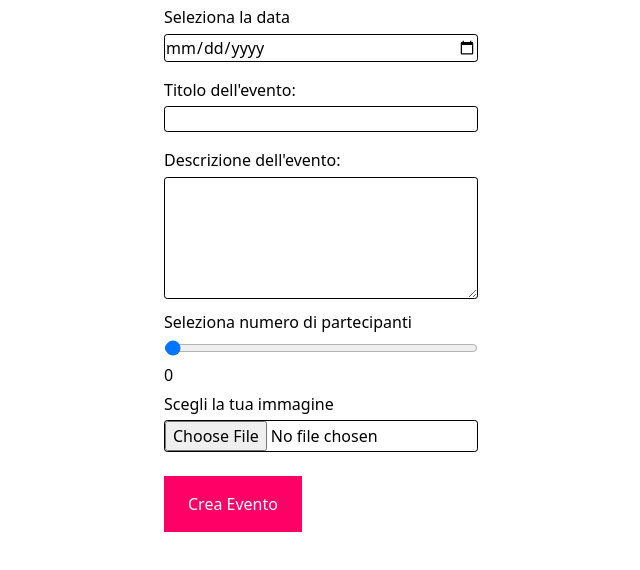
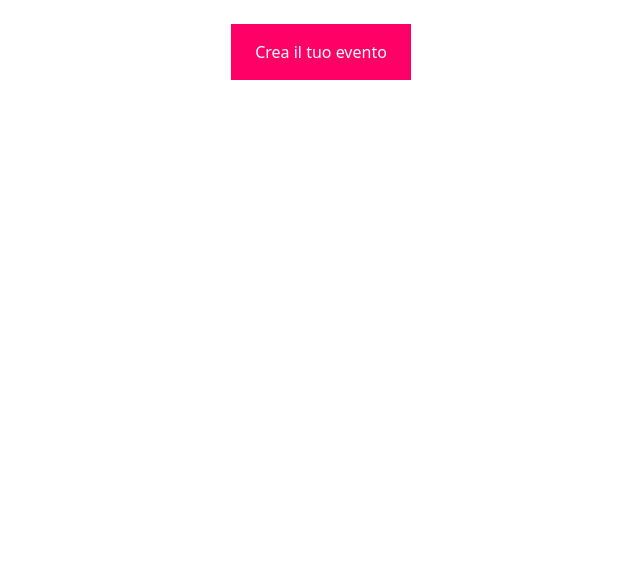
Before and after one commit to Mariowebcs/Develhope-Progetto-Finale, a React (Create React App) app in the folder eveny/: page / in a window 1280 px wide. Shown: the top 570 px of the page, without its empty margins (319-959 px from the left). Built offline with nearby package versions, Linux system fonts and the light colour scheme.

Commit message:
add input.js

```diff
--- a/eveny/src/components/CreateEvent.js
+++ b/eveny/src/components/CreateEvent.js
@@ -1,12 +1,30 @@
-import React from "react";
+import React, { useState } from "react";
 import CreateEventForm from "./CreateEventForm";
 
-const CreateEvent = () => {
-    return (
-        <div className="flex justify-center items-center">
-            <CreateEventForm />
-        </div>
-    )
-}
+const CreateEvent = (props) => {
+  const [isEditing, setIsEditing] = useState(false);
+
+  const startEditing = () => {
+    setIsEditing(true);
+  };
+
+  const stopEditing = () => {
+    setIsEditing(false);
+  };
+
+  return (
+    <div className="flex justify-center items-center">
+      {!isEditing && (
+        <button
+          onClick={startEditing}
+          className="mt-6 py-4 px-6 text-white bg-[#ff0066] mx-4"
+        >
+          Crea il tuo evento
+        </button>
+      )}
+      {isEditing && <CreateEventForm onCancel={stopEditing} />}
+    </div>
+  );
+};
 
 export default CreateEvent;
--- a/eveny/src/components/CreateEventForm.js
+++ b/eveny/src/components/CreateEventForm.js
@@ -42,6 +42,11 @@ const CreateEventForm = (props) => {
         eventImage : imgSelected
     }
     console.log(dataEvent);
+    setEventTitle("")
+    setEventDescription("")
+    setEventDate("")
+    setImgSelected("")
+    setNumMembers(2)
   }
 
   return (
@@ -54,6 +59,7 @@ const CreateEventForm = (props) => {
             min={`${year}-${month}-${day}`}
             onChange={changeEventDateHandler}
             value={eventDate}
+            required
           />
         </div>
         <div className="input-form my-4 text-black">
@@ -101,7 +107,9 @@ const CreateEventForm = (props) => {
           <label htmlFor="user-img">Scegli la tua immagine</label>
           <input type="file" required value={imgSelected} onChange={changeImgSelectedHandler}/>
         </div>
-        <button type="submit" className="mt-6 py-4 px-6 text-white bg-[#ff0066]">Crea Evento</button>
+        <button type="submit" className="mt-6 py-4 px-6 text-white bg-[#ff0066] mx-4">Crea Evento</button>
+        <button onClick={props.onCancel} className="mt-6 py-4 px-6 text-white bg-sky-900">Annulla</button>
+
       </form>
     </div>
   );
--- /dev/null
+++ b/eveny/src/components/shared/Input.js
@@ -0,0 +1,10 @@
+import React from "react";
+
+const Input = (props)=>{
+    const classes = " " + props.className;
+    return(
+        <div className={classes}>
+            <input type={Attributes.type} placeholder={Attributes.placeholder}/>
+        </div>
+    )
+}
```
Also changed, not shown: eveny/src/App.js (line endings or trailing spaces).
